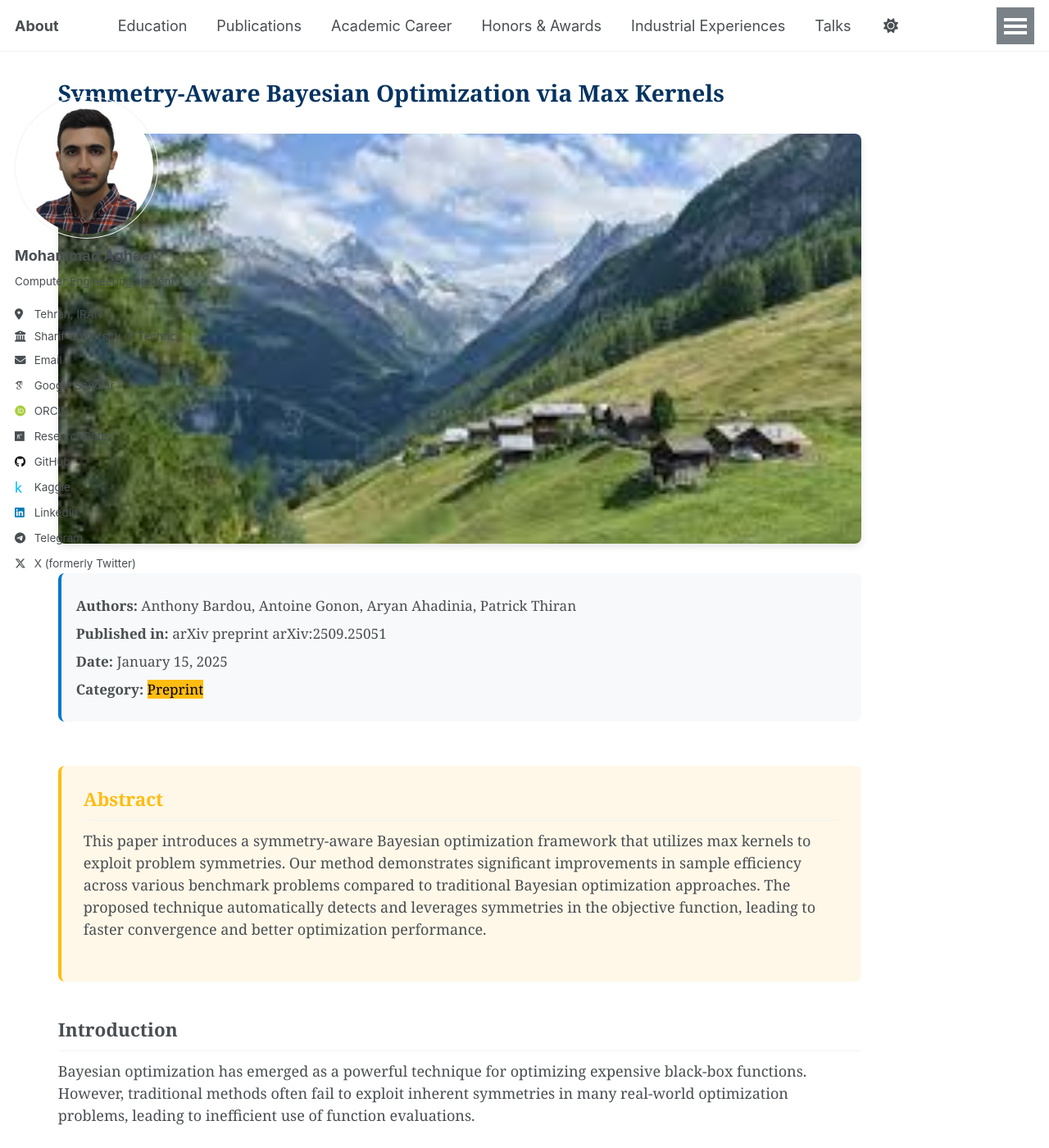
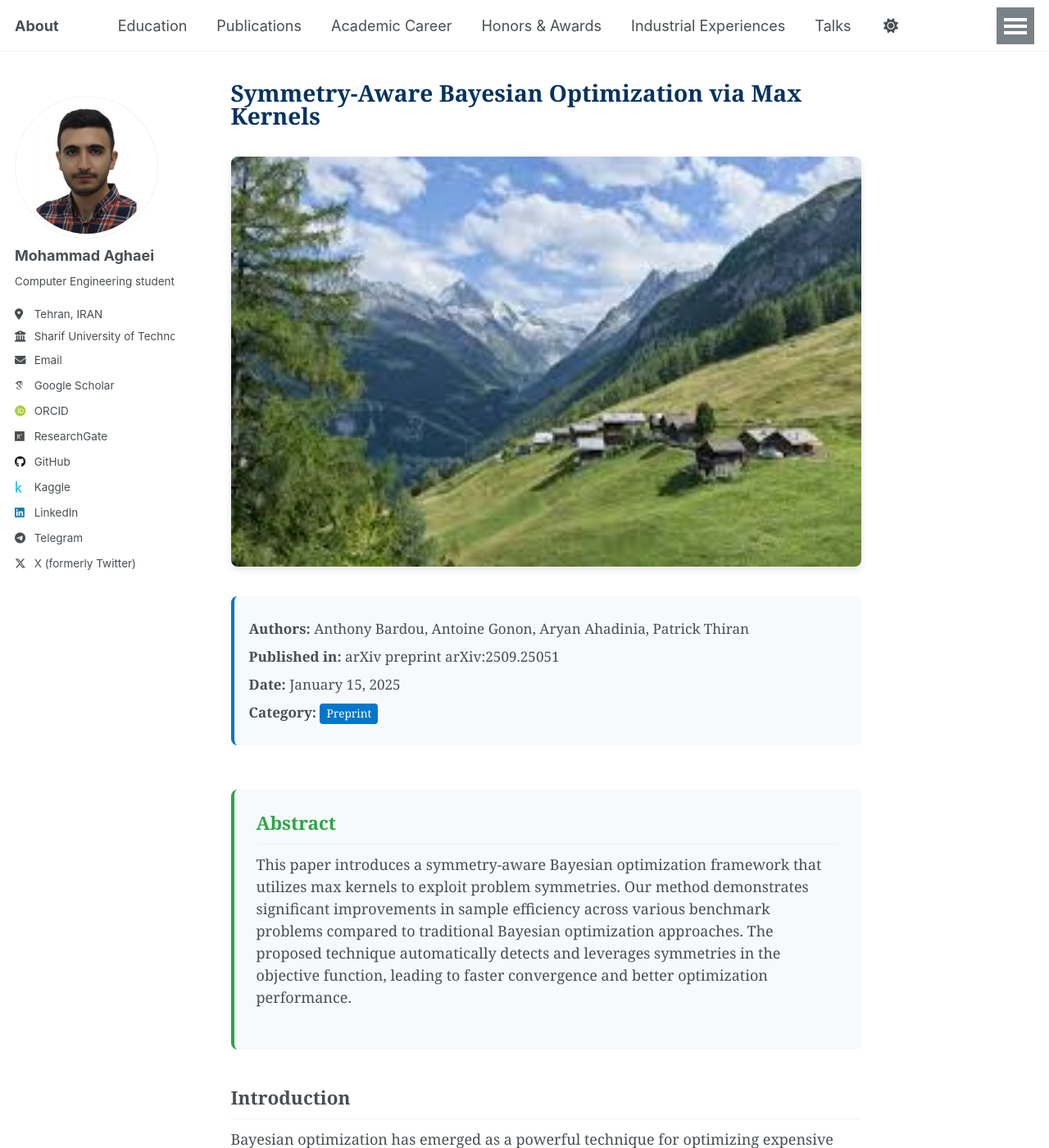
Before and after one commit to mohmmadweb/mohmmadweb.github.io, a Jekyll site: the page built from _publications/2025-01-15-symmetry-aware-bayesian-optimization.md, in a window 1280 px wide and 1400 px high. Shown: the whole window at 82% size. Built offline with Jekyll 4.4.1, drawn with Linux system fonts in a browser that asks for light colours; some web fonts are replaced.

Commit message:
publication t6

```diff
--- a/_includes/archive-single-publication.html
+++ b/_includes/archive-single-publication.html
@@ -29,7 +29,7 @@
           {% endif %}
           alt="{{ title }}"
           onerror="this.style.display='none'">
-        <div class="publication-category-badge publication-category-badge-{{ post.category }}">{{ post.category | capitalize }}</div>
+        <div class="publication-category-badge">{{ post.category | capitalize }}</div>
       </div>
       {% endif %}
 
--- a/_layouts/single-publication.html
+++ b/_layouts/single-publication.html
@@ -11,21 +11,10 @@ layout: default
 
 .page__inner-wrap {
   max-width: none;
-  width: 100%;
 }
 
 .page__content {
   max-width: none;
-  width: 100%;
-}
-
-#main {
-  max-width: none;
-}
-
-article.page {
-  max-width: none;
-  width: 100%;
 }
 </style>
 
@@ -73,7 +62,7 @@ article.page {
             {% endif %}
 
             {% if page.category %}
-            <p class="publication-meta__item"><strong>Category:</strong> <span class="publication-category publication-category-{{ page.category }}">{{ page.category | capitalize }}</span></p>
+            <p class="publication-meta__item"><strong>Category:</strong> <span class="publication-category">{{ page.category | capitalize }}</span></p>
             {% endif %}
           </div>
         </header>
@@ -81,7 +70,7 @@ article.page {
 
       <section class="page__content" itemprop="text">
         {% if page.abstract %}
-        <div class="publication-abstract publication-abstract-{{ page.category }}">
+        <div class="publication-abstract">
           <h2>Abstract</h2>
           <p>{{ page.abstract }}</p>
         </div>
@@ -91,26 +80,26 @@ article.page {
 
         <div class="publication-links-full">
           {% if page.pdf %}
-          <a href="{{ page.pdf }}" class="btn btn--primary btn--large publication-btn-pdf" target="_blank">
+          <a href="{{ page.pdf }}" class="btn btn--primary btn--large" target="_blank">
             <i class="fas fa-file-pdf" aria-hidden="true"></i> Download PDF
           </a>
           {% endif %}
 
           {% if page.source %}
-          <a href="{{ page.source }}" class="btn btn--info btn--large publication-btn-source" target="_blank">
+          <a href="{{ page.source }}" class="btn btn--info btn--large" target="_blank">
             <i class="fab fa-github" aria-hidden="true"></i> Source Code
           </a>
           {% endif %}
 
           {% if page.project %}
-          <a href="{{ page.project }}" class="btn btn--success btn--large publication-btn-project" target="_blank">
+          <a href="{{ page.project }}" class="btn btn--success btn--large" target="_blank">
             <i class="fas fa-external-link-alt" aria-hidden="true"></i> Project Page
           </a>
           {% endif %}
         </div>
 
         {% if page.citation %}
-        <div class="publication-citation publication-citation-{{ page.category }}">
+        <div class="publication-citation">
           <h2>Citation</h2>
           <blockquote>
             {{ page.citation }}
--- a/_sass/layout/_archive.scss
+++ b/_sass/layout/_archive.scss
@@ -257,8 +257,6 @@
     border: 1px solid #eaeaea;
     border-radius: 8px;
     background: #fff;
-  height: 200px;
-  overflow: hidden;
 
     &:hover {
       box-shadow: 0 0 10px rgba(0, 0, 0, 0.1);
@@ -267,67 +265,46 @@
 
   .publication-teaser {
     position: relative;
-  flex: 0 0 250px;
-  height: 160px;
+    flex: 0 0 200px;
 
     @include breakpoint($medium) {
-    flex: 0 0 200px;
-    height: 140px;
+      flex: 0 0 150px;
     }
 
     @include breakpoint($small) {
-    flex: 0 0 150px;
-    height: 120px;
+      flex: 0 0 120px;
     }
   }
 
   .publication-teaser img {
     width: 100%;
-  height: 100%;
+    height: 120px;
     object-fit: cover;
     border-radius: 4px;
+
+    @include breakpoint($medium) {
+      height: 100px;
     }
 
-/* Category Colors */
+    @include breakpoint($small) {
+      height: 80px;
+    }
+  }
+
   .publication-category-badge {
     position: absolute;
     top: 8px;
     left: 8px;
+    background: rgba(0, 0, 0, 0.7);
     color: white;
     padding: 2px 8px;
     border-radius: 4px;
     font-size: 0.7em;
     text-transform: capitalize;
-  font-weight: bold;
-}
-
-.publication-category-badge.journals,
-.publication-category-journals {
-  background: #138636;
-}
-
-.publication-category-badge.conferences,
-.publication-category-conferences {
-  background: #27F5EE;
-  color: #000;
-}
-
-.publication-category-badge.books,
-.publication-category-books {
-  background: #4976BA;
-}
-
-.publication-category-badge.preprint,
-.publication-category-preprint {
-  background: #FFBC11;
-  color: #000;
   }
 
   .publication-content {
     flex: 1;
-  display: flex;
-  flex-direction: column;
-  justify-content: space-between;
   }
 
   .publication-title {
@@ -363,7 +340,6 @@
     margin-bottom: 15px;
     font-size: 0.9em;
     line-height: 1.4;
-  flex-grow: 1;
   }
 
   .publication-links {
@@ -374,11 +350,11 @@
 
   .publications-grid {
     display: grid;
-  grid-template-columns: repeat(auto-fill, minmax(500px, 1fr));
+    grid-template-columns: repeat(auto-fill, minmax(400px, 1fr));
     gap: 20px;
 
     @include breakpoint($medium) {
-    grid-template-columns: repeat(auto-fill, minmax(400px, 1fr));
+      grid-template-columns: repeat(auto-fill, minmax(350px, 1fr));
     }
 
     @include breakpoint($small) {
@@ -386,9 +362,28 @@
     }
   }
 
+  .publication-actions {
+    margin-top: 30px;
+    display: flex;
+    gap: 15px;
+    flex-wrap: wrap;
+  }
+
 /*
-   Publication Single Page Styles
+   Publication Single Page - Full Width
    ========================================================================== */
+
+   .page {
+    max-width: none !important;
+  }
+
+  .page__inner-wrap {
+    max-width: none !important;
+  }
+
+  .page__content {
+    max-width: none !important;
+  }
 
   .publication-meta {
     margin: 1em 0;
@@ -401,6 +396,16 @@
   .publication-meta__item {
     margin: 0.5em 0;
     font-size: 0.95em;
+  }
+
+  .publication-category {
+    display: inline-block;
+    padding: 2px 8px;
+    background: #07c;
+    color: white;
+    border-radius: 4px;
+    font-size: 0.8em;
+    text-transform: capitalize;
   }
 
   .publication-featured-image {
@@ -419,88 +424,19 @@
     box-shadow: 0 4px 8px rgba(0, 0, 0, 0.1);
   }
 
-/* Abstract Colors by Category */
   .publication-abstract {
     margin: 2em 0;
     padding: 1.5em;
+    background: #f8f9fa;
     border-radius: 8px;
-  border-left: 4px solid;
-}
-
-.publication-abstract-journals {
-  background: #e8f5e8;
-  border-left-color: #138636;
-}
-
-.publication-abstract-conferences {
-  background: #e8f8ff;
-  border-left-color: #27F5EE;
-}
-
-.publication-abstract-books {
-  background: #e8edf7;
-  border-left-color: #4976BA;
-}
-
-.publication-abstract-preprint {
-  background: #fff8e8;
-  border-left-color: #FFBC11;
+    border-left: 4px solid #28a745;
   }
 
   .publication-abstract h2 {
     margin-top: 0;
+    color: #28a745;
   }
 
-.publication-abstract-journals h2 { color: #138636; }
-.publication-abstract-conferences h2 { color: #27F5EE; }
-.publication-abstract-books h2 { color: #4976BA; }
-.publication-abstract-preprint h2 { color: #FFBC11; }
-
-/* Citation Colors by Category */
-.publication-citation {
-  margin: 2em 0;
-  padding: 1.5em;
-  border-radius: 8px;
-  border-left: 4px solid;
-}
-
-.publication-citation-journals {
-  background: #f0f9f0;
-  border-left-color: #138636;
-}
-
-.publication-citation-conferences {
-  background: #f0fcff;
-  border-left-color: #27F5EE;
-}
-
-.publication-citation-books {
-  background: #f0f4fc;
-  border-left-color: #4976BA;
-}
-
-.publication-citation-preprint {
-  background: #fffbf0;
-  border-left-color: #FFBC11;
-}
-
-.publication-citation h2 {
-  margin-top: 0;
-}
-
-.publication-citation-journals h2 { color: #138636; }
-.publication-citation-conferences h2 { color: #27F5EE; }
-.publication-citation-books h2 { color: #4976BA; }
-.publication-citation-preprint h2 { color: #FFBC11; }
-
-.publication-citation blockquote {
-  margin: 0;
-  padding: 0;
-  border: none;
-  font-style: italic;
-}
-
-/* Button Colors */
   .publication-links-full {
     margin: 2em 0;
     display: flex;
@@ -518,59 +454,23 @@
     justify-content: center;
   }
 
-.publication-btn-pdf {
-  background: #dc3545;
-  border-color: #dc3545;
-
-  &:hover {
-    background: #c82333;
-    border-color: #bd2130;
-  }
+  .publication-citation {
+    margin: 2em 0;
+    padding: 1.5em;
+    background: #fff3cd;
+    border-radius: 8px;
+    border-left: 4px solid #ffc107;
   }
 
-.publication-btn-source {
-  background: #6f42c1;
-  border-color: #6f42c1;
-
-  &:hover {
-    background: #5a2d91;
-    border-color: #4a2574;
-  }
+  .publication-citation h2 {
+    margin-top: 0;
+    color: #856404;
   }
 
-.publication-btn-project {
-  background: #28a745;
-  border-color: #28a745;
-
-  &:hover {
-    background: #218838;
-    border-color: #1e7e34;
+  .publication-citation blockquote {
+    margin: 0;
+    padding: 0;
+    border: none;
+    font-style: italic;
+    color: #856404;
   }
-}
-
-/*
-   Full Width Layout Overrides
-   ========================================================================== */
-
-.page {
-  max-width: none !important;
-}
-
-.page__inner-wrap {
-  max-width: none !important;
-  width: 100% !important;
-}
-
-.page__content {
-  max-width: none !important;
-  width: 100% !important;
-}
-
-#main {
-  max-width: none !important;
-}
-
-article.page {
-  max-width: none !important;
-  width: 100% !important;
-}
```
Lines whose indentation alone changed are shown as unchanged.
